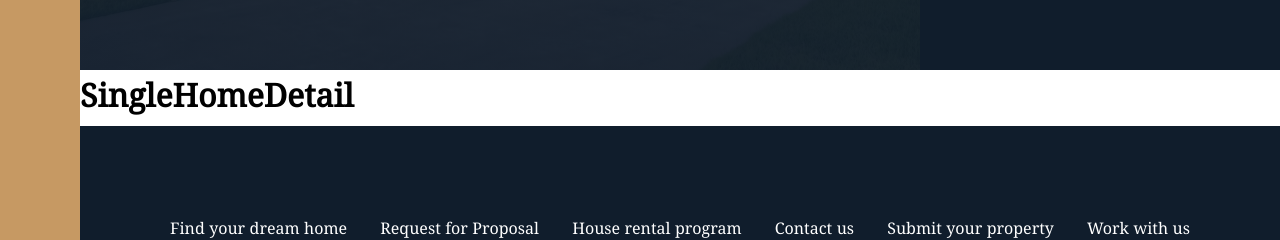
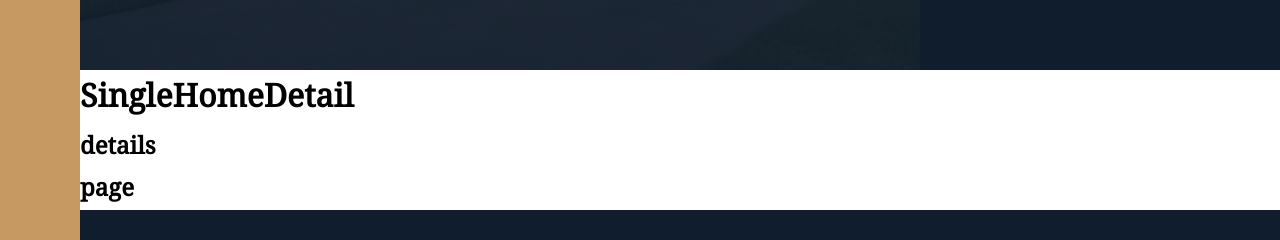
Before and after one commit to mohsen-deilami/immobilien-next, a Next.js app: page /homes/1 in a window 1280 px wide. Shown: the part 570-810 px from the top of the page. Built offline with nearby package versions, Linux system fonts and the light colour scheme.

Commit message:
edit home component

```diff
--- a/pages/homes/[id].js
+++ b/pages/homes/[id].js
@@ -2,8 +2,13 @@ import React from 'react'
 
 export default function SingleHomeDetail() {
   return (
+    <div>
+
     <h1>
       SingleHomeDetail
     </h1>
+    <h2>details</h2>
+    <h2>page</h2>
+    </div>
   )
 }
```
Also changed, not shown: components/madules/Home.js (+4 -3 lines), components/templates/index/Homes.js (+4 -5 lines).
